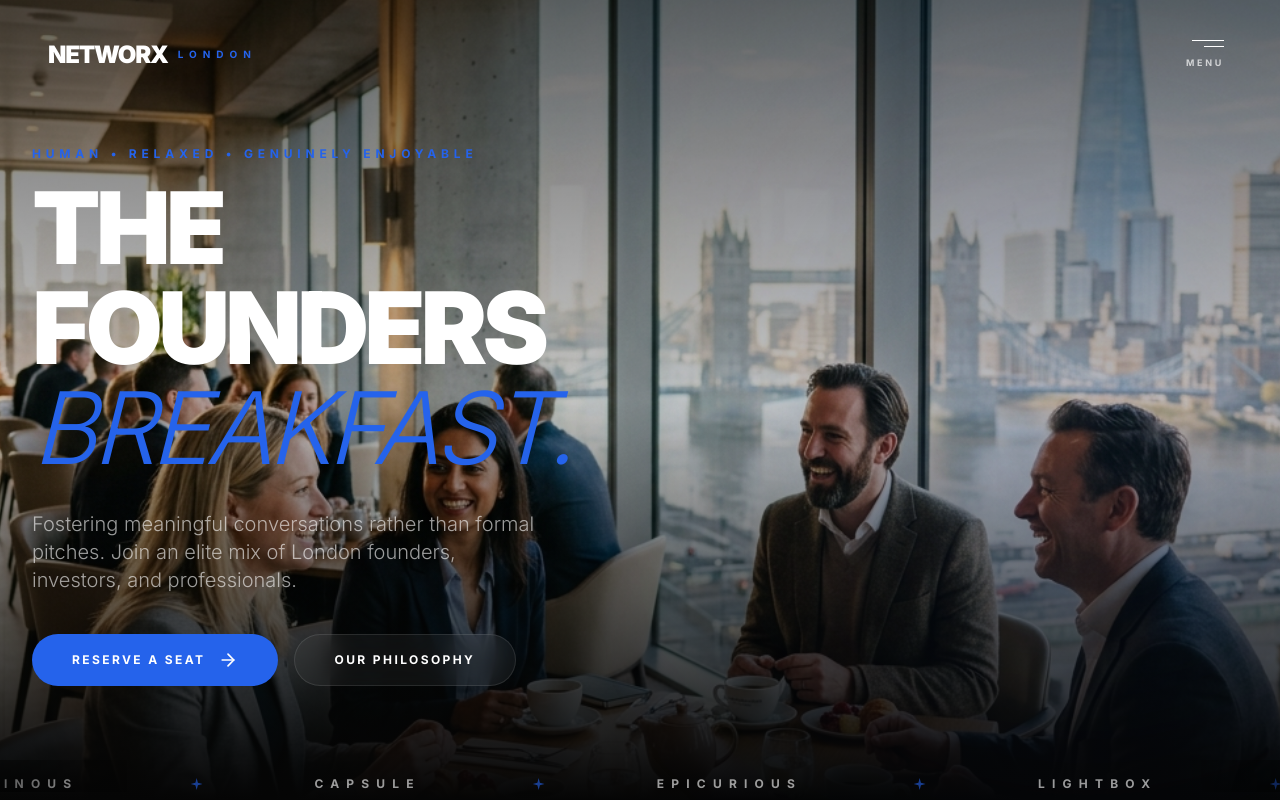
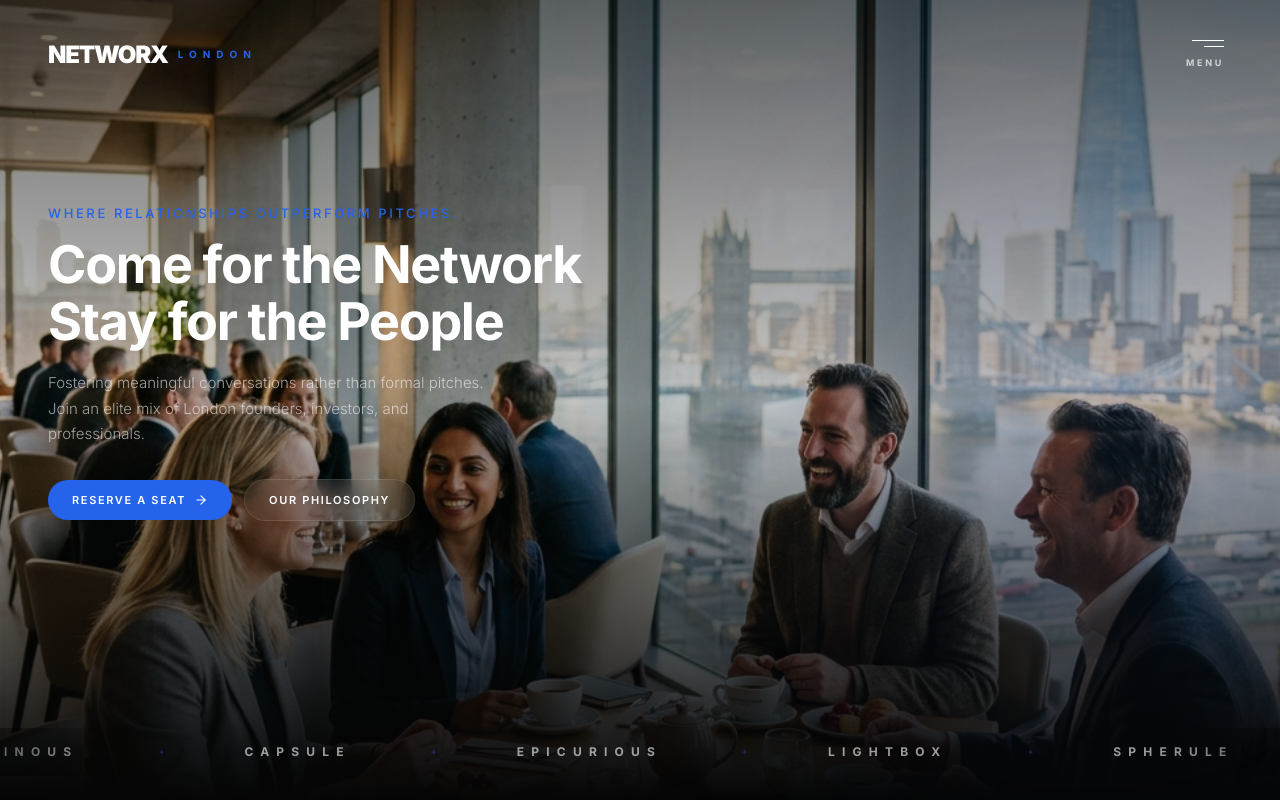
Before and after one commit to Aasirwahab/networking-event-website, a Next.js app: page / in a window 1280 px wide. Shown: the top 800 px of the page. Built offline with nearby package versions, Linux system fonts and the light colour scheme.

Commit message:
feat: implement HeroSection with animated content and InfiniteMarquee component

```diff
--- a/src/components/InfiniteMarquee.tsx
+++ b/src/components/InfiniteMarquee.tsx
@@ -12,7 +12,7 @@ export function InfiniteMarquee() {
   const duplicatedBrands = [...brands, ...brands, ...brands];
 
   return (
-    <div className="w-full overflow-hidden pt-4 pb-0 select-none relative group">
+    <div className="w-full overflow-hidden py-4 select-none relative group">
       {/* Premium Integrated Look - No Background */}
 
       {/* Decorative Gradient Overlays for Fade-In/Out effect */}
@@ -20,7 +20,7 @@ export function InfiniteMarquee() {
       <div className="absolute inset-y-0 right-0 w-32 bg-gradient-to-l from-black/40 to-transparent z-10 pointer-events-none" />
 
       <motion.div
-        className="flex whitespace-nowrap gap-28 items-center px-10 relative z-0"
+        className="flex whitespace-nowrap gap-20 items-center px-10 relative z-0"
         initial={{ x: 0 }}
         animate={{ x: "-33.33%" }}
         transition={{
@@ -32,13 +32,13 @@ export function InfiniteMarquee() {
         {duplicatedBrands.map((brand, i) => (
           <div
             key={i}
-            className="flex items-center gap-28"
+            className="flex items-center gap-20"
           >
             <span className="text-white/60 text-[11px] md:text-xs font-bold uppercase tracking-[0.6em] hover:text-white transition-colors duration-300">
               {brand}
             </span>
             <div className="flex items-center">
-              <svg width="12" height="12" viewBox="0 0 24 24" fill="none" className="text-primary/60">
+              <svg width="6" height="6" viewBox="0 0 24 24" fill="none" className="text-primary/40">
                 <path d="M12 0L14.5 9.5L24 12L14.5 14.5L12 24L9.5 14.5L0 12L9.5 9.5L12 0Z" fill="currentColor"/>
               </svg>
             </div>
--- a/src/sections/HeroSection.tsx
+++ b/src/sections/HeroSection.tsx
@@ -32,7 +32,7 @@ const itemVariants = {
 export function HeroSection() {
 
   return (
-    <section className="relative min-h-screen flex flex-col pt-[72px] overflow-hidden">
+    <section className="relative h-[100dvh] flex flex-col overflow-hidden">
       {/* Background Image */}
       <div className="absolute inset-0">
         <Image
@@ -48,48 +48,50 @@ export function HeroSection() {
       </div>
 
       {/* Content */}
-      <div className="flex-1 flex items-center relative z-10 w-full">
-        <div className="max-w-7xl mx-auto px-4 sm:px-6 lg:px-8 w-full">
+      <div className="flex-1 flex items-start pt-[20vh] sm:pt-[25vh] relative z-10 w-full">
+        <div className="max-w-7xl mx-auto px-6 sm:px-8 lg:px-12 w-full">
           <motion.div
             variants={containerVariants}
             initial="hidden"
             animate="visible"
-          className="max-w-2xl"
+            className="max-w-3xl"
           >
-          {/* Tag */}
-          <motion.div variants={itemVariants} className="flex items-center gap-3 mb-4">
-            <span className="text-primary text-xs font-bold tracking-[0.4em] uppercase">Human • Relaxed • Genuinely Enjoyable</span>
+            {/* Tagline */}
+            <motion.div variants={itemVariants} className="mb-3">
+              <span className="text-primary text-[11px] sm:text-[13px] font-medium tracking-[0.2em] uppercase">
+                Where Relationships Outperform Pitches.
+              </span>
             </motion.div>
 
             {/* Heading */}
             <motion.h1
               variants={itemVariants}
-            className="text-5xl sm:text-7xl lg:text-[100px] font-black text-white tracking-tighter leading-[0.9] mb-8"
+              className="text-[32px] sm:text-[44px] lg:text-[52px] font-bold text-white tracking-tight leading-[1.1] mb-5"
             >
-            THE FOUNDERS <br />
-            <span className="text-primary italic font-light">BREAKFAST.</span>
+              Come for the Network<br />
+              Stay for the People
             </motion.h1>
 
             {/* Description */}
             <motion.p
               variants={itemVariants}
-            className="text-lg sm:text-xl text-white/60 max-w-lg mb-10 font-light leading-relaxed"
+              className="text-[14px] sm:text-[15px] text-white/60 max-w-md mb-8 font-light leading-[1.7]"
             >
               Fostering meaningful conversations rather than formal pitches. Join an elite mix of London founders, investors, and professionals.
             </motion.p>
 
             {/* CTA Buttons */}
-          <motion.div variants={itemVariants} className="flex flex-wrap gap-4">
+            <motion.div variants={itemVariants} className="flex flex-wrap items-center gap-3">
               <Link
                 href="/events"
-              className="group inline-flex items-center gap-3 bg-primary text-white px-10 py-4 rounded-full font-bold uppercase tracking-[0.2em] text-[10px] sm:text-xs transition-all duration-300 hover:scale-[1.03] hover:shadow-[0_20px_40px_rgba(197,160,89,0.3)]"
+                className="group inline-flex items-center gap-2 bg-primary text-white px-6 py-3 rounded-full font-semibold uppercase tracking-[0.15em] text-[11px] transition-all duration-300 hover:scale-[1.03] hover:shadow-[0_12px_30px_rgba(197,160,89,0.3)]"
               >
                 Reserve a Seat
-              <ArrowRight className="w-5 h-5 transition-transform duration-300 group-hover:translate-x-1" />
+                <ArrowRight className="w-3.5 h-3.5 transition-transform duration-300 group-hover:translate-x-0.5" />
               </Link>
               <Link
                 href="/about"
-              className="group inline-flex items-center gap-3 bg-white/5 backdrop-blur-md border border-white/10 text-white px-10 py-4 rounded-full font-bold uppercase tracking-[0.2em] text-[10px] sm:text-xs transition-all duration-300 hover:bg-white/10"
+                className="group inline-flex items-center gap-2 bg-white/5 backdrop-blur-md border border-white/10 text-white px-6 py-3 rounded-full font-semibold uppercase tracking-[0.15em] text-[11px] transition-all duration-300 hover:bg-white/10"
               >
                 Our Philosophy
               </Link>
@@ -99,7 +101,7 @@ export function HeroSection() {
       </div>
 
       {/* Infinite Marquee Section at the bottom */}
-      <div className="relative z-20 pb-2">
+      <div className="relative z-20 pb-6">
         <InfiniteMarquee />
       </div>
 
```
Lines whose indentation alone changed are shown as unchanged.
